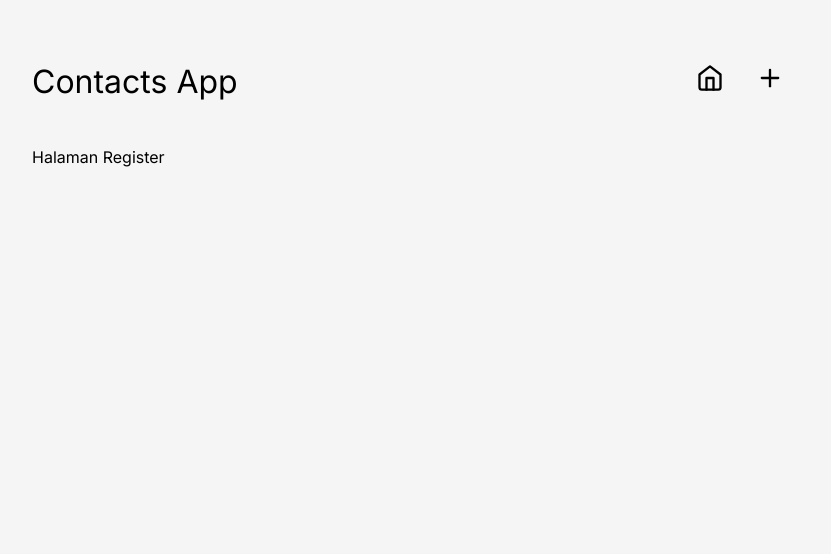
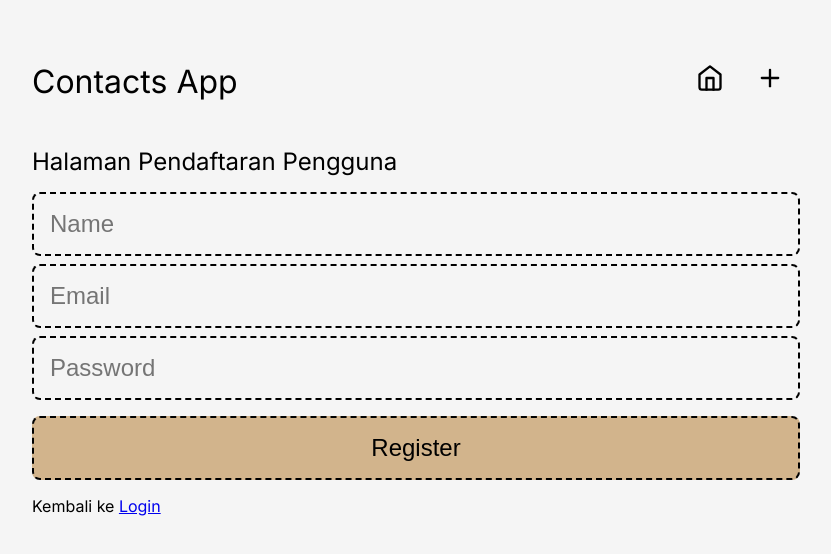
Before and after one commit to faishalshidqi/react-contacts-app, a React (Vite) app: page /register in a window 1280 px wide. Shown: the top 554 px of the page, without its empty margins (224-1055 px from the left). Built offline with nearby package versions, Linux system fonts and the light colour scheme.

Commit message:
updated contact app component

```diff
--- a/src/components/ContactApp.tsx
+++ b/src/components/ContactApp.tsx
@@ -3,6 +3,7 @@
 import HomePage from "../pages/HomePage.tsx";
 import AddContactPage from "../pages/AddContactPage.tsx";
 import {Component} from "react"
+import RegisterPage from "../pages/RegisterPage.tsx";
 
 export default class ContactApp extends Component<unknown, {userAuthed: {id: string, name: string}}> {
     constructor(props: unknown) {
@@ -16,7 +17,7 @@
     }
     render() {
         console.log(!this.state.userAuthed);
-        if (!this.state.userAuthed) {
+        if (this.state.userAuthed.id && this.state.userAuthed.name) {
             return (
                 <div className='contact-app'>
                     <header className='contact-app__header'>
@@ -42,7 +43,7 @@
                 <main>
                     <Routes>
                         <Route path='/*' element={<p>Halaman Login</p>}/>
-                        <Route path='/register' element={<p>Halaman Register</p>}/>
+                        <Route path='/register' element={<RegisterPage/>}/>
                     </Routes>
                 </main>
             </div>
```
